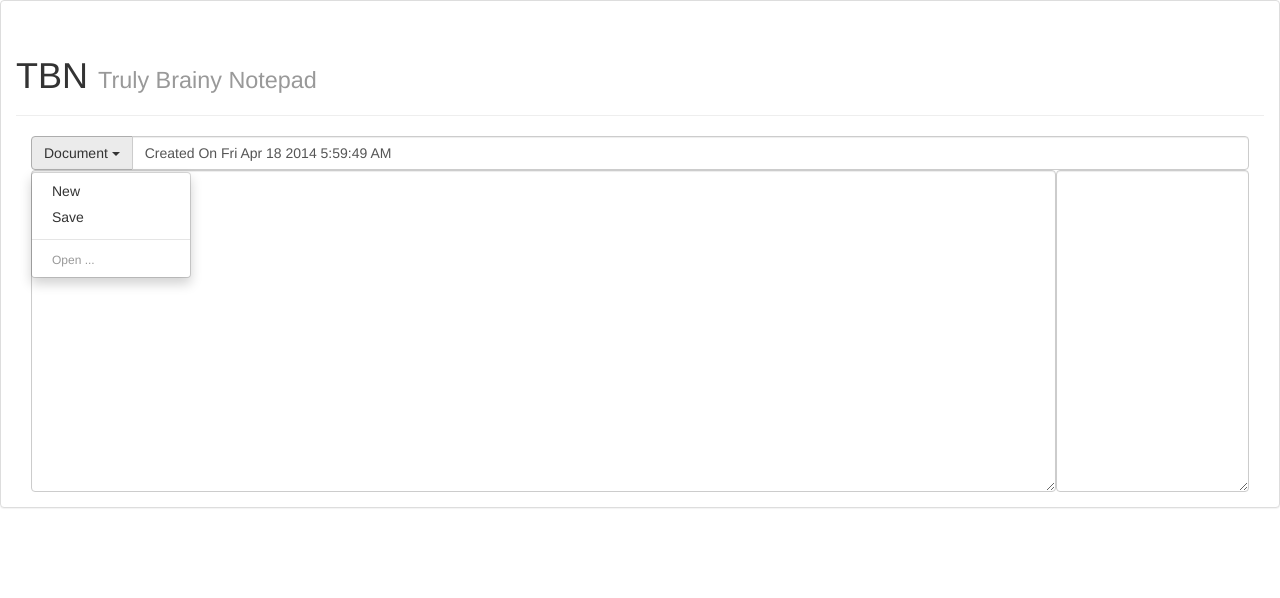
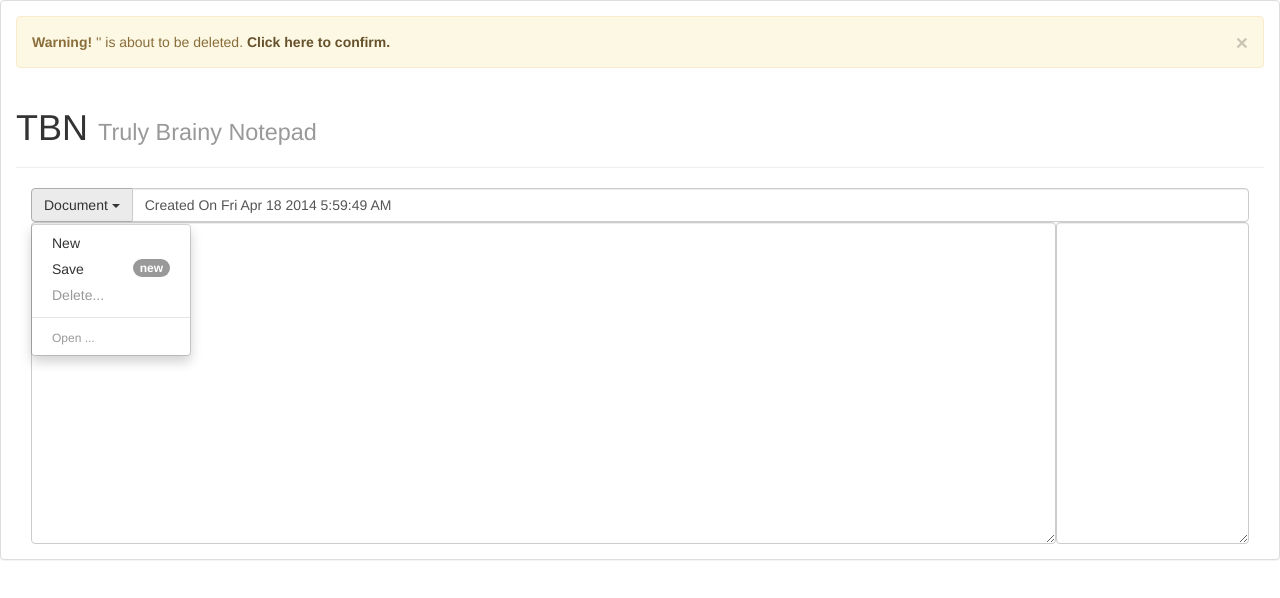
Before and after one commit to dduan/TBN, a plain HTML site: page webapp/static/index.html in a window 1280 px wide. Both pictures are taken after a click on the button "Document". Drawn offline with nearby package versions, Linux system fonts and the light colour scheme.

Commit message:
enhanced ui
added badge to indicate new file
added delete button
disabled delete button when file is not saved
added warning for file deletion

```diff
--- a/webapp/static/index.html
+++ b/webapp/static/index.html
@@ -20,6 +20,13 @@
   <body>
     <div class="panel panel-default">
       <div class="panel-body">
+        <div class="alert alert-warning">
+          <button type="button" class="close" data-dismiss="alert" aria-hidden="true">&times;</button>
+          <strong>Warning!</strong>
+          '<span id="delete-title"></span>'
+          is about to be deleted.
+          <a href="#" class="alert-link" id="delete-confirmation">Click here to confirm.</a>
+        </div>
         <div class="page-header">
           <h1>TBN <small>Truly Brainy Notepad<small></h1>
         </div>
@@ -31,7 +38,9 @@
                   <button class="btn btn-default dropdown-toggle" type="button" data-toggle="dropdown">Document <span class="caret"></span></button>
                   <ul class="dropdown-menu" id="menu">
                     <li><a href="#" id="new_button">New</a></li>
-                    <li><a href="#" id="save_button">Save</a></li>
+                    <li><a href="#" id="save_button">Save<span class="badge pull-right">new</span></a></li>
+                    <li id="delete_li"><a href="#">Delete...</a></li>
+                    <li>
                     <li class="divider"></li>
                     <li class="dropdown-header">Open ...</li>
                   </ul>
--- a/webapp/static/js/tbn.js
+++ b/webapp/static/js/tbn.js
@@ -13,11 +13,16 @@ $(document).ready(function() {
 			$("#save_button").click(function(e) {
 				_this.saveDocument();
 				_this.updateDocumentList();
+				_this.updateUiByState();
 			});
 
-			$("#new_button").click(function(e) {_this.createDocument();});
+			$("#new_button").click(function(e) {
+				_this.createDocument();
+				_this.updateUiByState();
+			});
 
 			this.editingDocument = '';
+			this.updateUiByState();
 	  }
 
 		TBNWebClient.prototype.allDocuments = function() {
@@ -46,6 +51,7 @@ $(document).ready(function() {
 				});
 				$(".saved_doc").click(function(e) {
 					_this.openDocument($(e.target).text());
+					_this.updateUiByState();
 				});
 			}
 		};
@@ -58,13 +64,13 @@ $(document).ready(function() {
 				// remove from localstorage by the old file name first
 				delete docs[this.editingDocument];
 			}
+			this.editingDocument = title;
 			docs[title] = body;
 			localStorage.setItem('docs', JSON.stringify(docs));
 		};
 
 		TBNWebClient.prototype.openDocument = function(name) {
 			var body = this.allDocuments()[name];
-			console.log(body);
 			$("#doc_title").val(name);
 			$('#formula_area').val(body);
 			this.editingDocument = name;
@@ -76,6 +82,18 @@ $(document).ready(function() {
 				$("#output").val(result.join("\n"));
 			});
 		}
+
+		TBNWebClient.prototype.updateUiByState = function() {
+			var newBadge = $('#save_button .badge');
+			var deleteLi = $('#delete_li');
+			if (this.editingDocument) {
+				newBadge.text('');
+				deleteLi.removeClass('disabled');
+			} else {
+				newBadge.text('new');
+				deleteLi.addClass('disabled');
+			}
+		}
 	  return TBNWebClient;
 
 	})();
```
